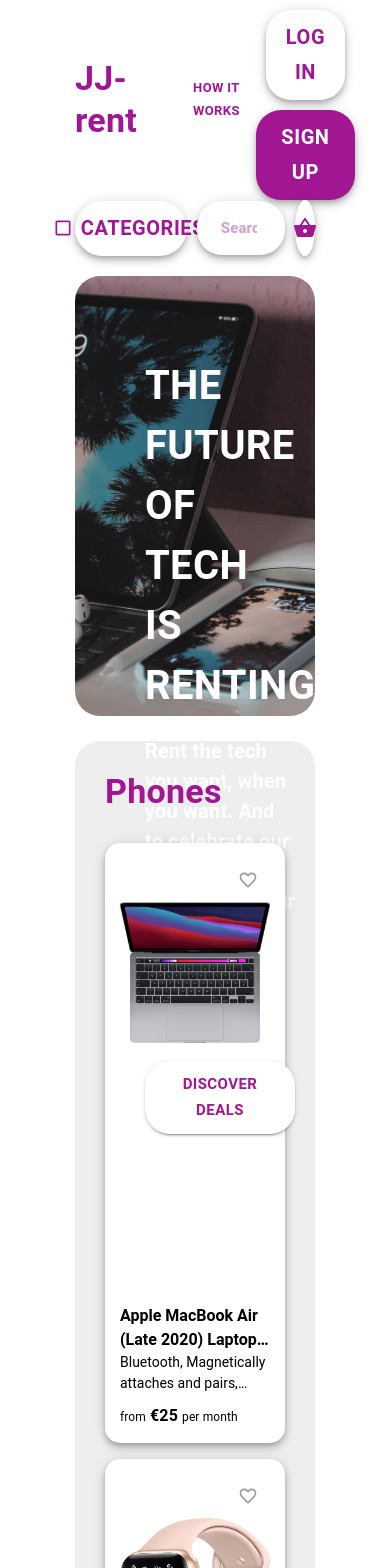
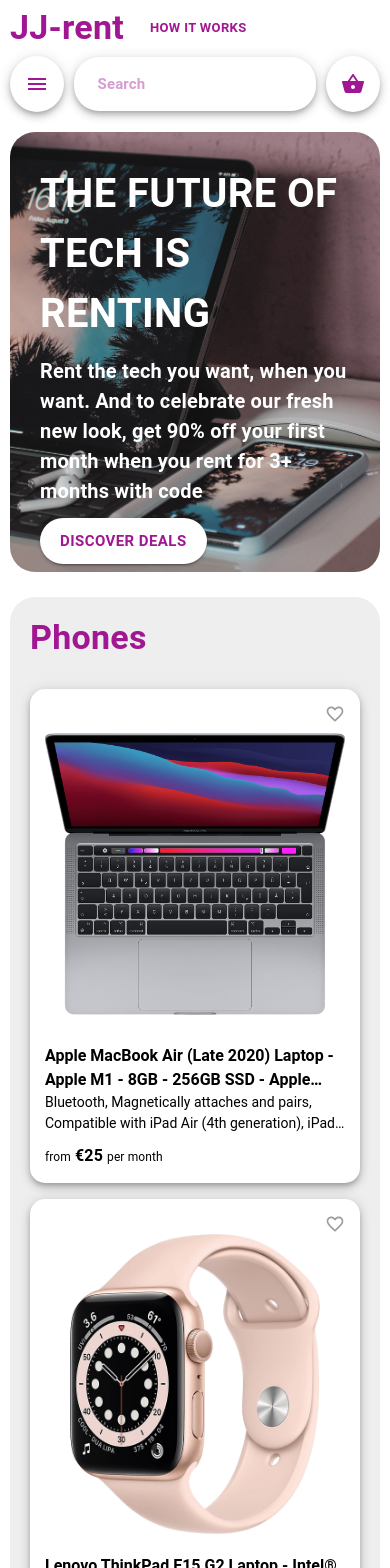
Before and after one commit to Juliusls/Client-jjrent, a React (Create React App) app: page / in a window 390 px wide. Shown: the top 1568 px of the page. Built offline with nearby package versions, Linux system fonts and the light colour scheme.

Commit message:
Making main page responsive

```diff
--- a/src/App.js
+++ b/src/App.js
@@ -15,12 +15,24 @@
 
 import { ALL_PHONES } from './queries'
 
-const useStyles = makeStyles({
+const useStyles = makeStyles(theme => ({
 	root: {
 		paddingLeft: 75,
 		paddingRight: 75,
-	},
-})
+		[theme.breakpoints.down('md')]: {
+			paddingLeft: 40,
+			paddingRight: 40,
+		},
+		[theme.breakpoints.down('sm')]: {
+			paddingLeft: 15,
+			paddingRight: 15,
+		},
+		[theme.breakpoints.down('xs')]: {
+			paddingLeft: 10,
+			paddingRight: 10,
+		},
+	}
+}))
 
 const App = () => {
 	const classes = useStyles()
@@ -52,3 +64,6 @@
 }
 
 export default App
+
+
+//TODO work on sidemenu on small screen
--- a/src/components/DeviceCard.js
+++ b/src/components/DeviceCard.js
@@ -6,7 +6,6 @@
 const useStyles = makeStyles(theme => ({
 	card: {
 		borderRadius: 15,
-		minHeight: 600,
 		backgroundColor: theme.palette.common.white,
 		boxShadow: theme.shadows[5],
 		'&:hover': {
@@ -16,21 +15,15 @@
 	},
 	cardActionArea: {
 		padding: 15,
-		minHeight: 'inherit',
 		display: 'flex',
 		justifyContent: 'space-between',
 		alignContent: 'flex-start',
 		alignItems: 'flex-start',
 		flexDirection: 'column'
 	},
-	media: {
-		width: 'auto',
-		height: 'auto',
-		marginBottom: 10
-	},
 	cardContent: {
 		padding: 0,
-		marginTop: 'auto'
+		marginTop: 'auto',
 	},
 	cardName: {
 		color: theme.palette.common.black,
@@ -41,6 +34,8 @@
 		boxOrient: 'vertical',
 		overflow: 'hidden',
 		letterSpacing: 'normal',
+		minHeight: 48,
+		paddingTop: 20,
 	},
 	cardDesc: {
 		color: theme.palette.common.black,
@@ -50,11 +45,12 @@
 		boxOrient: 'vertical',
 		overflow: 'hidden',
 		letterSpacing: 'normal',
+		minHeight: 40
 	},
 	cardAroundPrice: {
 		color: theme.palette.common.black,
 		fontSize: 12,
-		marginTop: 10
+		marginTop: 10,
 	},
 	cardPrice: {
 		color: theme.palette.common.black,
@@ -64,6 +60,7 @@
 	favoriteButton: {
 		display: 'block',
 		marginLeft: 'auto',
+		padding: 0,
 		color: theme.palette.grey[500],
 		'&:hover': {
 			backgroundColor: theme.palette.common.white,
@@ -71,8 +68,17 @@
 		}
 	},
 	imageContainer: {
-		display: 'flex',
-		justifyContent: 'space-between'
+		width: 'inherit',
+		paddingBottom: '100%',
+		position: 'relative',
+	},
+	media: {
+		position: 'absolute',
+		top: 0,
+		bottom: 0,
+		width: '100%',
+		height: '100%',
+		objectFit: 'contain',
 	}
 }))
 
@@ -80,13 +86,13 @@
 	const classes = useStyles()
 
 	return (
-		<Card className={classes.card}>
+		<Card className={classes.card} style={{ height: '100%' }}>
 			<CardActionArea className={classes.cardActionArea}>
 				<IconButton classes={{root: classes.favoriteButton}} onMouseDown={event => event.stopPropagation()}>
 					<FavoriteBorderIcon fontSize="small"/>
 				</IconButton>
 				<div className={classes.imageContainer}>
-					<img src={image} className={classes.media} style={{maxWidth: '100%'}}/>
+					<img src={image} className={classes.media}/>
 				</div>
 				<CardContent classes={{root: classes.cardContent}}>
 					<Typography className={classes.cardName}>
--- a/src/components/Jumbotron.js
+++ b/src/components/Jumbotron.js
@@ -1,8 +1,9 @@
 import React from 'react'
+import { makeStyles } from '@material-ui/core/styles'
+import { Typography, Button } from '@material-ui/core'
 
-import { makeStyles } from '@material-ui/core/styles'
+import coverPhoto from '../Images/backgroundImage.jpeg'
 
-import { Typography, Button } from '@material-ui/core'
 
 const useStyles = makeStyles(theme => ({
 	title: {
@@ -12,7 +13,15 @@
 		fontSize: 40,
 		marginTop: 60,
 		marginLeft: 50,
-		maxWidth: 700
+		maxWidth: 700,
+		[theme.breakpoints.down('sm')]: {
+			marginTop: 30,
+			marginLeft: 25,
+		},
+		[theme.breakpoints.down('xs')]: {
+			marginTop: 12,
+			marginLeft: 10,
+		},
 	},
 	text: {
 		color: theme.palette.common.white,
@@ -20,7 +29,15 @@
 		fontSize: 20,
 		marginTop: 20,
 		marginLeft: 50,
-		maxWidth: 700
+		maxWidth: 700,
+		[theme.breakpoints.down('sm')]: {
+			marginTop: 30,
+			marginLeft: 25,
+		},
+		[theme.breakpoints.down('xs')]: {
+			marginTop: 12,
+			marginLeft: 10,
+		},
 	},
 	buttonDiscover: {
 		color: theme.palette.primary.main,
@@ -36,18 +53,37 @@
 		fontWeight: 'bold',
 		'&:hover': {
 			backgroundColor: theme.palette.common.white,
-		}
+		},
+		[theme.breakpoints.down('sm')]: {
+			marginTop: 30,
+			marginLeft: 25,
+		},
+		[theme.breakpoints.down('xs')]: {
+			marginTop: 12,
+			marginLeft: 10,
+		},
 	},
+	containerJumbotron: {
+		padding: 20,
+		height: 400,
+		backgroundPosition: 'center',
+		backgroundSize: 'cover',
+		color: 'white',
+		borderRadius: 25,
+		marginTop: 20,
+		// [theme.breakpoints.down('sm')]: {
+		// 	padding: 10
+		// },
+	}
 }))
 
 const Jumbotron = () => {
 	const classes = useStyles()
 	return (
-		<div className='centerlizeJumbotron'>
-			<Typography classes={{ root: classes.title}}>The future of tech is renting</Typography>
-			<Typography classes={{ root: classes.text}}>Rent the tech you want, when you want. And to celebrate our fresh new look, get 90% off your first month when you rent for 3+ months with code</Typography>
+		<div id='centerlizeJumbotron' className={classes.containerJumbotron} style={{ backgroundImage: `url(${coverPhoto})` }}>
+			<Typography classes={{ root: classes.title }}>The future of tech is renting</Typography>
+			<Typography classes={{ root: classes.text }}>Rent the tech you want, when you want. And to celebrate our fresh new look, get 90% off your first month when you rent for 3+ months with code</Typography>
 			<Button variant="contained" className={classes.buttonDiscover}>Discover deals</Button>
-
 		</div>
 	)
 }
--- a/src/components/Navigation/Navbar.js
+++ b/src/components/Navigation/Navbar.js
@@ -1,7 +1,7 @@
 import React, { useState } from 'react'
 import { makeStyles } from '@material-ui/core/styles'
-import { Button, Typography, Toolbar, AppBar, Fab } from '@material-ui/core'
-import CheckBoxOutlineBlankIcon from '@material-ui/icons/CheckBoxOutlineBlank'
+import { Button, Typography, Toolbar, AppBar, Fab, Hidden } from '@material-ui/core'
+import Menu from '@material-ui/icons/Menu'
 import ShoppingBasketIcon from '@material-ui/icons/ShoppingBasket'
 
 import CategoriesMenu from './CategoriesMenu'
@@ -20,8 +20,11 @@
 		color: theme.palette.primary.main,
 		fontWeight: 'bold',
 		marginRight: 40,
+		[theme.breakpoints.down('sm')]: {
+			marginRight: 10,
 		},
-	buttonOthers: {
+	},
+	buttonHowItWorks: {
 		color: theme.palette.primary.main,
 		backgroundColor: theme.palette.common.white,
 		borderRadius: 25,
@@ -32,7 +35,7 @@
 			opacity: 0.5,
 			backgroundColor: theme.palette.common.white,
 			boxShadow: 'none',
-		}
+		},
 	},
 	buttonLogin: {
 		color: theme.palette.primary.main,
@@ -129,25 +132,34 @@
 				<Toolbar id='top-navbar' classes={classes.topContainer} style={{ padding: 0 }}>
 					<div className={classes.containerLogo}>
 						<Typography variant="h4" className={classes.title}>JJ-rent</Typography>
-						<Button variant="contained" className={classes.buttonOthers}>How it works</Button>
+						<Button variant="contained" className={classes.buttonHowItWorks}>How it works</Button>
 					</div>
 					<div>
+						<Hidden xsDown>
 							<Button variant="contained" className={classes.buttonLogin}>Log In</Button>
 							<Button variant="contained" className={classes.buttonSignup}>Sign Up</Button>
+						</Hidden>
 					</div>
 				</Toolbar>
 				<Toolbar id='bottom-navbar' classes={classes.bottomContainer} style={{ padding: 0 }}>
+					<Hidden xsDown>
 						<Button
 							aria-controls="simple-menu"
 							variant="contained"
 							aria-haspopup="true"
 							onClick={handleClick}
 							onMouseOver={handleClick}
-						startIcon={<CheckBoxOutlineBlankIcon/>}
+							startIcon={<Menu/>}
 							className={classes.buttonCategories}
 						>
 							Categories
 						</Button>
+					</Hidden>
+					<Hidden smUp>
+						<Fab color="primary" aria-label="add" className={classes.buttonCart} onClick={() => console.log('clicked')}>
+							<Menu />
+						</Fab>
+					</Hidden>
 					<div className={classes.searchField}>
 						<SearchField />
 					</div>
--- a/src/components/PhonesComponent.js
+++ b/src/components/PhonesComponent.js
@@ -1,8 +1,19 @@
+/* eslint-disable no-undef */
 import React from 'react'
-
 import { makeStyles } from '@material-ui/core/styles'
 import { Grid, Typography, Button } from '@material-ui/core/'
 import DeviceCard from './DeviceCard'
+import laptop from '../Images/macbookpro.png'
+import watch from '../Images/watch.png'
+import headphones from '../Images/headphones.png'
+import tablet from '../Images/tablet.png'
+
+const valuesForList = [
+	{image: laptop, name: 'Apple MacBook Air (Late 2020) Laptop - Apple M1 - 8GB - 256GB SSD - Apple Integrated 7-core GPU', price: 25, desc: 'Bluetooth, Magnetically attaches and pairs, Compatible with iPad Air (4th generation), iPad Pro 12.9-inch (3rd generation) or later, iPad Pro 11-inch (1st generation) or later'},
+	{image: watch, name: 'Lenovo ThinkPad E15 G2 Laptop - Intel® Core™ i5-1135G7 - 8GB - 256GB SSD - Intel® Iris® Xe Graphics', price: 53, desc: 'Fusce vitae justo in mi rutrum finibus ut eget lorem'},
+	{image: headphones, name: 'Omen 15-dh1076ng - Gaming Laptop - Intel® Core™ i7-10750H - 32GB - 512GB PCIe + 1TB HDD - NVIDIA® GeForce® RTX™ 2070 Super Max-Q', price: 64, desc: 'Fusce vitae justo in mi rutrum finibus ut eget lorem'},
+	{image: tablet, name: 'Asus zenfone a5', price: 12, desc: 'Fusce vitae justo in mi rutrum finibus ut eget lorem'}
+]
 
 
 const useStyles = makeStyles(theme => ({
@@ -11,7 +22,10 @@
 		backgroundColor: theme.palette.grey[200],
 		borderRadius: 25,
 		marginTop: 25,
-		padding: 30
+		padding: 30,
+		[theme.breakpoints.down('sm')]: {
+			padding: 20,
+		},
 	},
 	categoryName: {
 		color: theme.palette.primary.main,
@@ -19,8 +33,7 @@
 		marginBottom: 30
 	},
 	containerGrid: {
-		display: 'flex',
-		justifyContent: 'space-between',
+		alignItems: 'stretch'
 	},
 	viewAllButton: {
 		color: theme.palette.primary.main,
@@ -41,27 +54,15 @@
 	},
 }))
 
-import laptop from '../Images/macbookpro.png'
-import watch from '../Images/watch.png'
-import headphones from '../Images/headphones.png'
-import tablet from '../Images/tablet.png'
-
-const valuesForList = [
-	{image: laptop, name: 'Apple MacBook Air (Late 2020) Laptop - Apple M1 - 8GB - 256GB SSD - Apple Integrated 7-core GPU', price: 25, desc: 'Bluetooth, Magnetically attaches and pairs, Compatible with iPad Air (4th generation), iPad Pro 12.9-inch (3rd generation) or later, iPad Pro 11-inch (1st generation) or later'},
-	{image: watch, name: 'Lenovo ThinkPad E15 G2 Laptop - Intel® Core™ i5-1135G7 - 8GB - 256GB SSD - Intel® Iris® Xe Graphics', price: 53, desc: 'Fusce vitae justo in mi rutrum finibus ut eget lorem'},
-	{image: headphones, name: 'Omen 15-dh1076ng - Gaming Laptop - Intel® Core™ i7-10750H - 32GB - 512GB PCIe + 1TB HDD - NVIDIA® GeForce® RTX™ 2070 Super Max-Q', price: 64, desc: 'Fusce vitae justo in mi rutrum finibus ut eget lorem'},
-	{image: tablet, name: 'Asus', price: 12, desc: 'Fusce vitae justo in mi rutrum finibus ut eget lorem'}
-]
-
 const PhonesComponent = () => {
 	const classes = useStyles()
 
 	return (
 		<div className={classes.root} >
 			<Typography variant='h4' className={classes.categoryName}>Phones</Typography>
-			<Grid container spacing={2} className={classes.containerGrid}>
+			<Grid container spacing={2} className={classes.containerGrid} >
 				{valuesForList.map(value => (
-					<Grid item xs={12} sm={6} md={3} lg={3} key={value.name}>
+					<Grid item xs={12} sm={6} md={3} lg={3} key={value.name} className={classes.gridItem} style={{ height: '100%' }}>
 						<DeviceCard name={value.name} price={value.price} desc={value.desc} image={value.image} />
 					</Grid>
 				))}
--- a/src/styles.css
+++ b/src/styles.css
@@ -3,15 +3,3 @@
 	padding: 0;
 	box-sizing: border-box;
 }
-
-.centerlizeJumbotron {
-	width: 'inherit';
-	height: 400px;
-	background-image: url('./Images/backgroundImage.jpeg');
-	background-position: center;
-	background-size: cover;
-	color: white;
-	padding: 20px;
-	border-radius: 25px;
-	margin-top: 20px;
-}
--- a/src/theme.js
+++ b/src/theme.js
@@ -5,7 +5,7 @@
 		primary: {
 			main: '#a11692',
 		},
-	}
+	},
 })
 
 export default theme
```
Also changed, not shown: 1 other file (tests, documents, lock files or other folders). Lines whose indentation alone changed are shown as unchanged.
